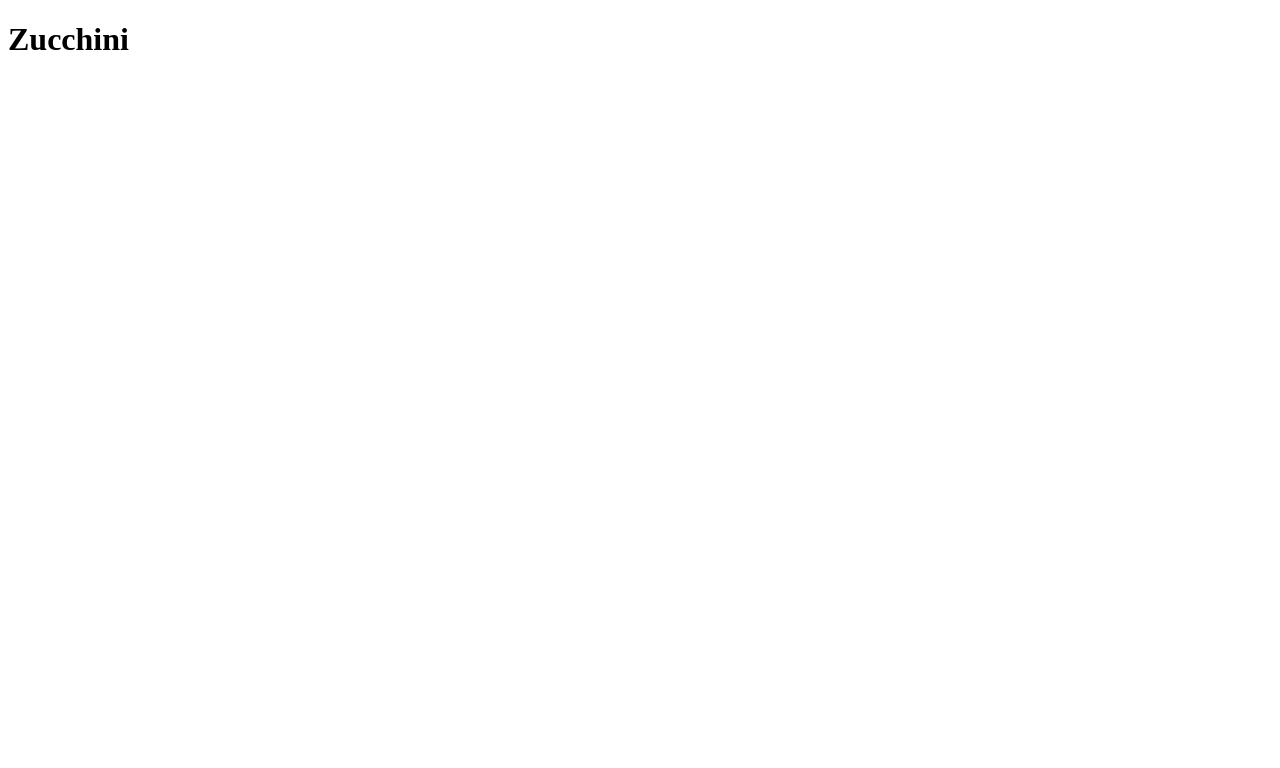
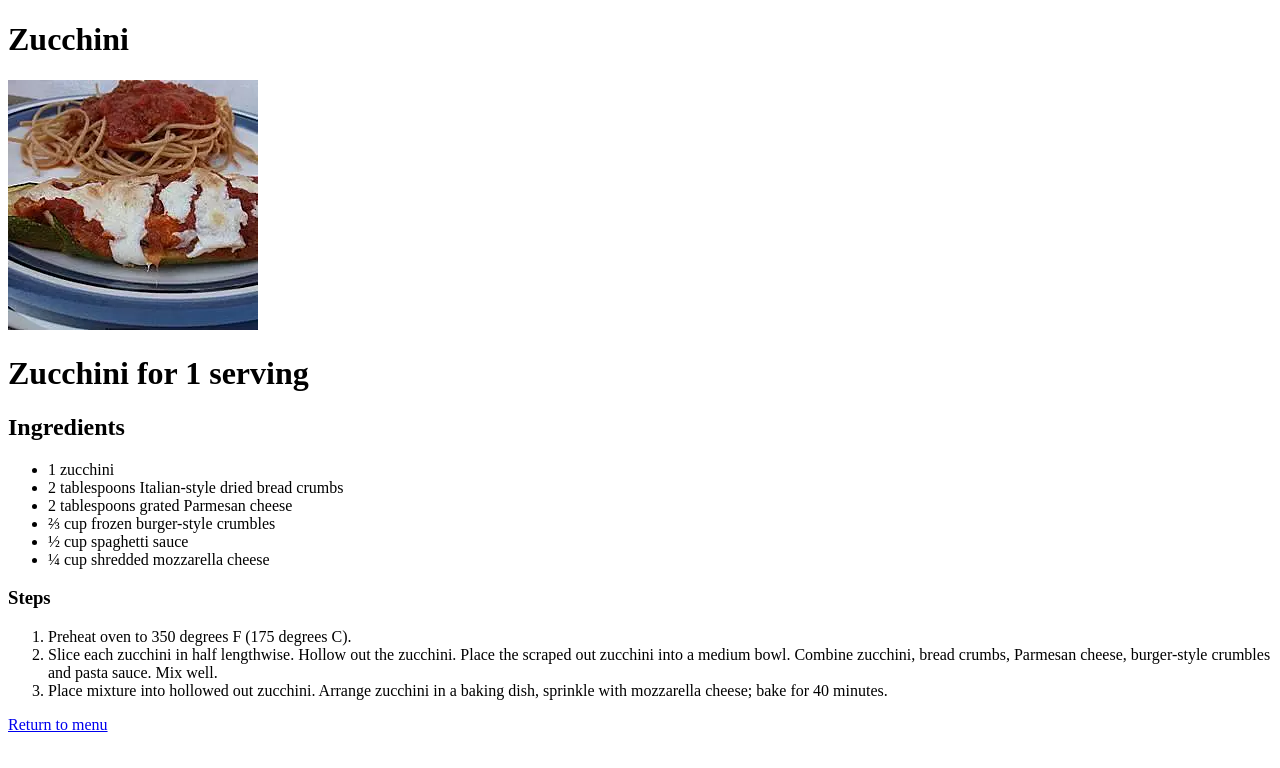
Before and after one commit to duncandang/odin-recipes, a website: page recipes/zucchini.html in a window 1280 px wide. Drawn offline with Linux system fonts and the light colour scheme.

Commit message:
second commit

```diff
--- a/recipes/zucchini.html
+++ b/recipes/zucchini.html
@@ -8,6 +8,23 @@
 </head>
 <body>
     <h1>Zucchini</h1>
-    <a href="https://imagesvc.meredithcorp.io/v3/mm/image?url=https%3A%2F%2Fimages.media-allrecipes.com%2Fuserphotos%2F419216.jpg&w=920&h=920&c=sc&poi=face&q=60"></a>
+    <img src="../images/zucc.webp">
+    <h1>Zucchini for 1 serving</h1>
+    <h2>Ingredients</h2>
+    <ul>
+        <li>1 zucchini         </li>
+        <li>2 tablespoons Italian-style dried bread crumbs        </li>
+        <li>2 tablespoons grated Parmesan cheese        </li>
+        <li>⅔ cup frozen burger-style crumbles        </li>
+        <li>½ cup spaghetti sauce        </li>
+        <li>¼ cup shredded mozzarella cheese        </li>
+    </ul>
+    <h3>Steps</h3>
+    <ol>
+        <li>Preheat oven to 350 degrees F (175 degrees C).</li>
+        <li>Slice each zucchini in half lengthwise. Hollow out the zucchini. Place the scraped out zucchini into a medium bowl. Combine zucchini, bread crumbs, Parmesan cheese, burger-style crumbles and pasta sauce. Mix well.</li>
+        <li>Place mixture into hollowed out zucchini. Arrange zucchini in a baking dish, sprinkle with mozzarella cheese; bake for 40 minutes.</li>
+    </ol>
+    <a href="../index.html">Return to menu</a>
 </body>
 </html>
```
Also changed, not shown: index.html (+3 -1 lines), recipes/loafcake.html (added, +33 -0 lines), images/cake.webp (added), images/odin.png (added), images/zucc.webp (added).
